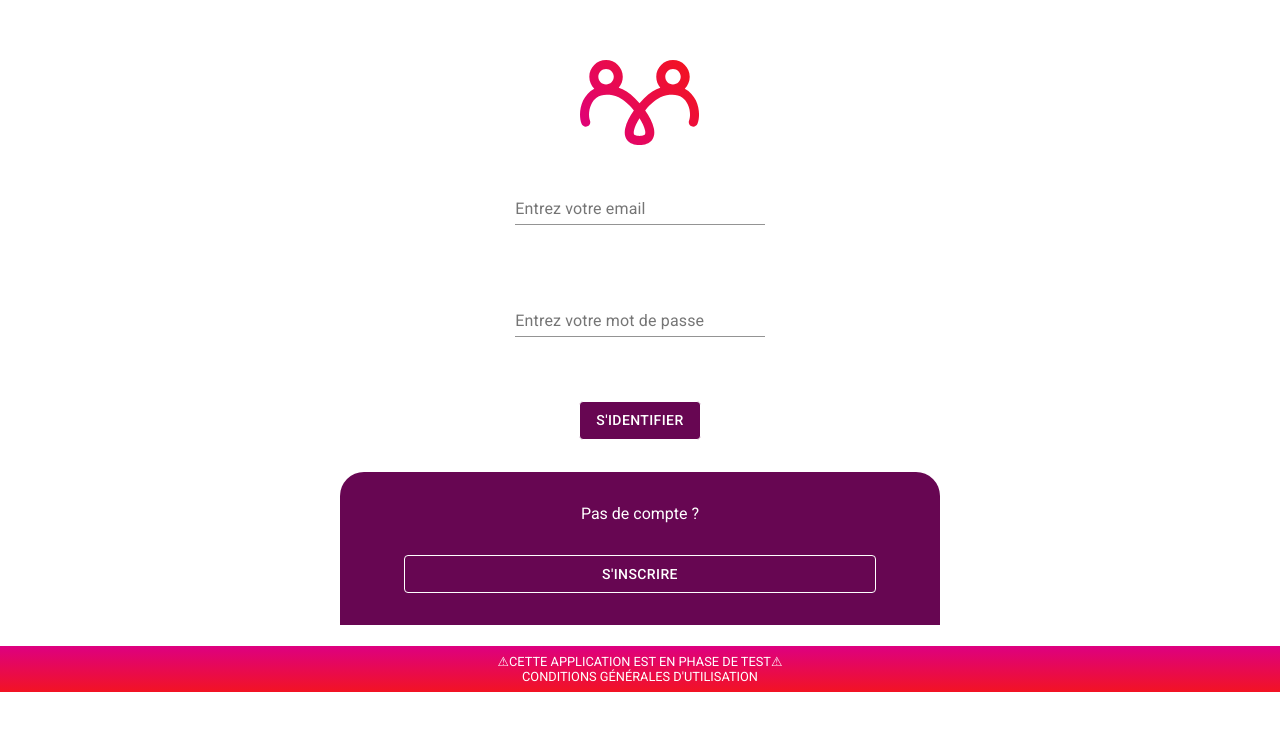
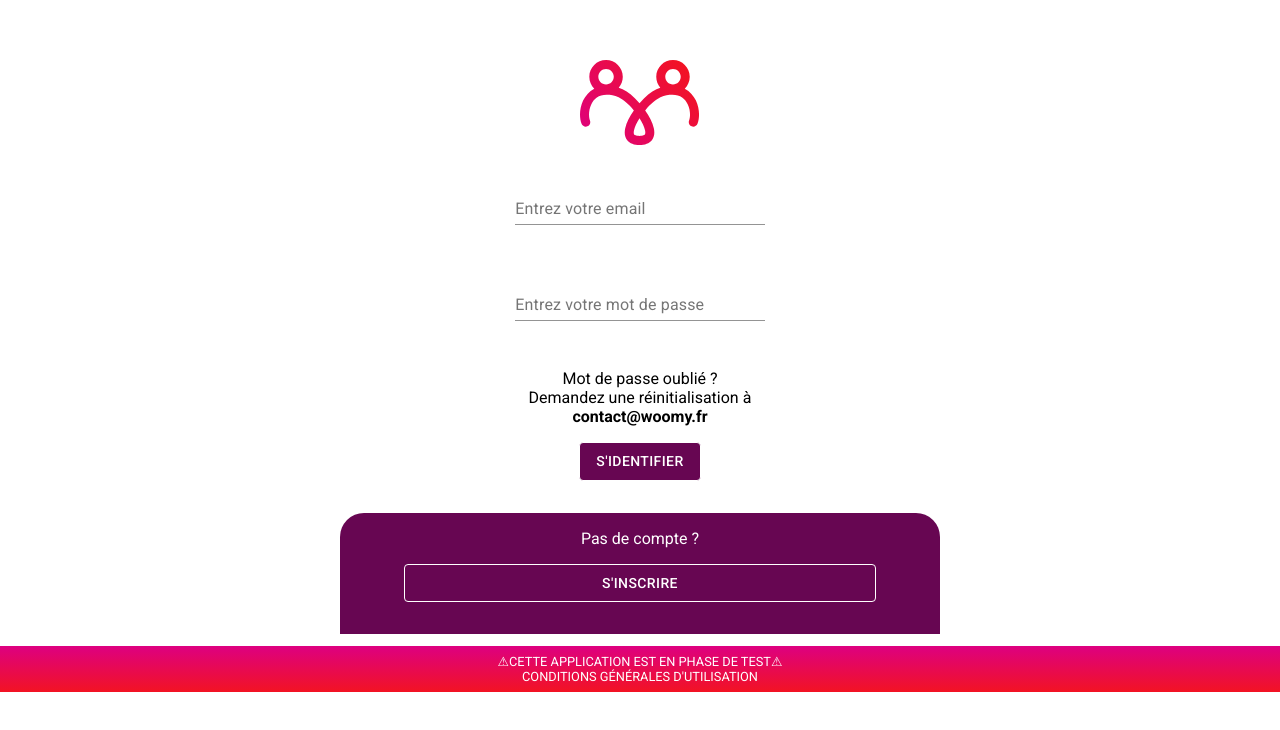
Before and after one commit to TheScriptoMax/woomy, a React (Create React App) app: page /login in a window 1280 px wide. Shown: the part 108-838 px from the top of the page. Built offline with nearby package versions, Linux system fonts and the light colour scheme; no server answers.

Commit message:
Ajout oublie mot de passe

```diff
--- a/src/components/Login/Login.jsx
+++ b/src/components/Login/Login.jsx
@@ -73,6 +73,9 @@ export default function Login () {
                 <TextField value={email} onChange={(e)=>setEmail(e.target.value)} id="email" label="Entrez votre email" variant="standard" />
 
                 <TextField type="password" value={password} onChange={(e)=>setPassword(e.target.value)} id="password" label="Entrez votre mot de passe" variant="standard" />
+                <p className="forgot-password">Mot de passe oublié ? <br/>
+                    Demandez une réinitialisation à<br/>
+                    <a href="mailto:contact@woomy.fr">contact@woomy.fr</a></p>
                 <div className='button-container'>
                     <Button disabled={loading} type='submit' variant="contained">S'identifier</Button>
                 </div>
--- a/src/components/Login/login.css
+++ b/src/components/Login/login.css
@@ -4,13 +4,13 @@
 
 .login-content{
     display: grid;
-    row-gap: 2rem;
+    row-gap: 1rem;
     margin: 0 auto;
 }
 
 .button-container{
     display: grid;
-    row-gap: 2rem;
+    row-gap: 1rem;
     text-align: center;
     padding: 0 4rem;
 }
@@ -24,7 +24,7 @@
 }
 
 .button-container p{
-    margin-top: 2rem;
+    margin-top: 1rem;
 }
 
 .login-content .forgot-password{
@@ -37,10 +37,6 @@
 .forgot-password a{
     font-weight: 600;
     text-decoration: none;
-}
-
-label{
-    position:block;
 }
 
 .logo-woomy-login svg{
```
